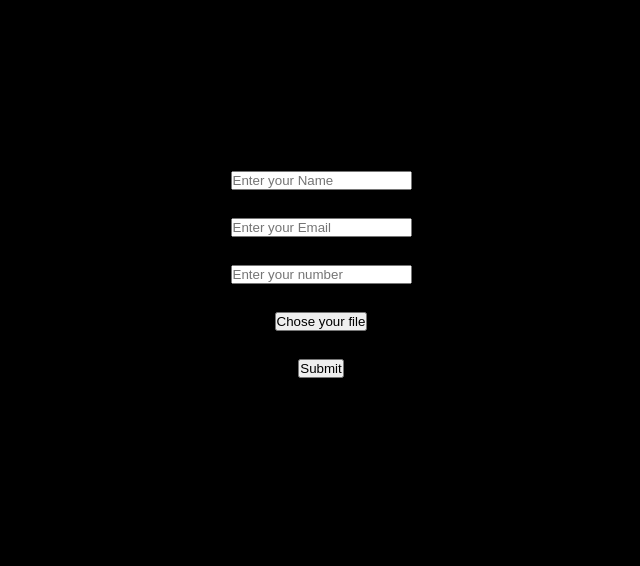
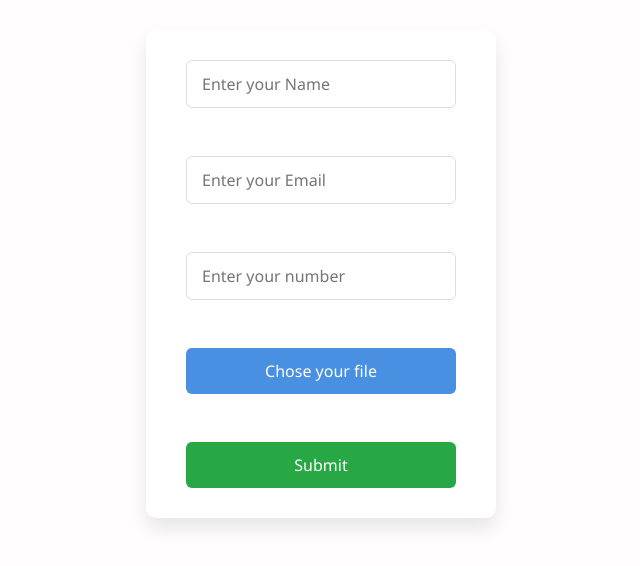
Before and after one commit to AbuzarDev7/User-Card-Genrater, a plain HTML site: page index.html in a window 1280 px wide. Shown: the part 126-692 px from the top of the page, without its empty margins (319-959 px from the left). Drawn offline with Linux system fonts and the light colour scheme.

Commit message:
40% done

```diff
--- a/app.js
+++ b/app.js
@@ -19,6 +19,7 @@ fileInp.addEventListener("change" ,(event)=>{
 form.addEventListener("submit" ,(eve)=>{
     eve.preventDefault();
     let div = document.createElement("div");
+    // div.innerHTML = "";
 div.classList.add("user-card");
 
 let img = document.createElement("img");
@@ -27,17 +28,17 @@ let img = document.createElement("img");
 div.appendChild(img);
 let h2 = document.createElement("div");
 h2.classList.add("user-name");
-h2.textContent = "John Doe"; //
+h2.textContent = input[0].value
 div.appendChild(h2);
 
 let h3  = document.createElement("div");
 h3.classList.add("user-email");
-  h3.textContent = "john.doe@example.com";
+  h3.textContent = input[1].value
 
 div.appendChild(h3);
 let p = document.createElement("div");
 p.classList.add("user-number");
-  p.textContent = "+1 234 567 8901";
+  p.textContent = input[2].value
 div.appendChild(p);
 document.body.appendChild(div);
 
--- a/style.css
+++ b/style.css
@@ -1,3 +1,96 @@
+
+/* Basic reset and font */
+* {
+  box-sizing: border-box;
+  font-family: 'Segoe UI', Tahoma, Geneva, Verdana, sans-serif;
+}
+
+body {
+  background-color: #f5f7fa;
+  display: flex;
+  justify-content: center;
+  align-items: center;
+  height: 100vh;
+}
+
+form#form {
+  background: white;
+  padding: 30px 40px;
+  border-radius: 10px;
+  box-shadow: 0 10px 20px rgba(0,0,0,0.1);
+  width: 350px;
+}
+
+form#form input[type="text"],
+form#form input[type="number"],
+form#form input[type="file"] {
+  width: 100%;
+  padding: 12px 15px;
+  margin-bottom: 20px;
+  border-radius: 6px;
+  border: 1.5px solid #ddd;
+  font-size: 16px;
+  transition: border-color 0.3s ease;
+}
+
+form#form input[type="text"]:focus,
+form#form input[type="number"]:focus,
+form#form input[type="file"]:focus {
+  outline: none;
+  border-color: #4a90e2;
+}
+
+form#form button#btn {
+  background-color: #4a90e2;
+  color: white;
+  padding: 12px;
+  border: none;
+  border-radius: 6px;
+  width: 100%;
+  font-size: 16px;
+  cursor: pointer;
+  margin-bottom: 20px;
+  transition: background-color 0.3s ease;
+}
+
+form#form button#btn:hover {
+  background-color: #357ABD;
+}
+
+form#form button[type="submit"] {
+  background-color: #28a745;
+  color: white;
+  padding: 12px;
+  border: none;
+  border-radius: 6px;
+  width: 100%;
+  font-size: 16px;
+  cursor: pointer;
+  transition: background-color 0.3s ease;
+}
+
+form#form button[type="submit"]:hover {
+  background-color: #218838;
+}
+
+/* Hide actual file input */
+#fileInp {
+  display: none;
+}
+
+/* Responsive */
+@media (max-width: 400px) {
+  form#form {
+    width: 90%;
+    padding: 20px;
+  }
+}
+
+
+
+
+
+
 *{
     margin: 0;
     padding: 0;
@@ -25,7 +118,7 @@ body {
     justify-content: center;
     align-items: center;
     height: 100vh;
-    background:#000;
+    background:#fffdfd;
     margin: 0;
     font-family: 'Segoe UI', Tahoma, Geneva, Verdana, sans-serif;
     flex-direction: column;
```
